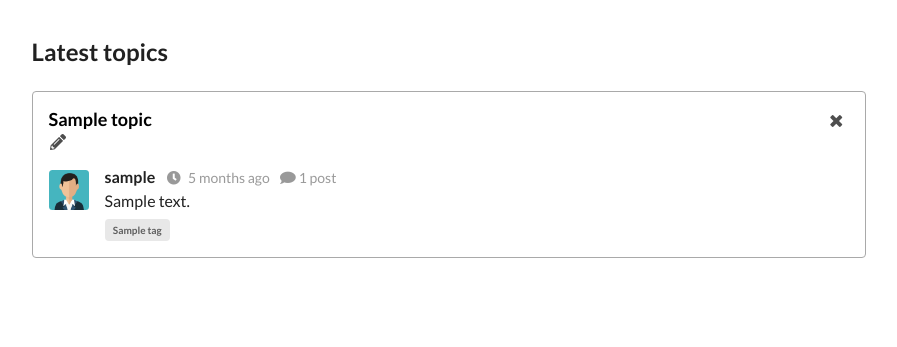
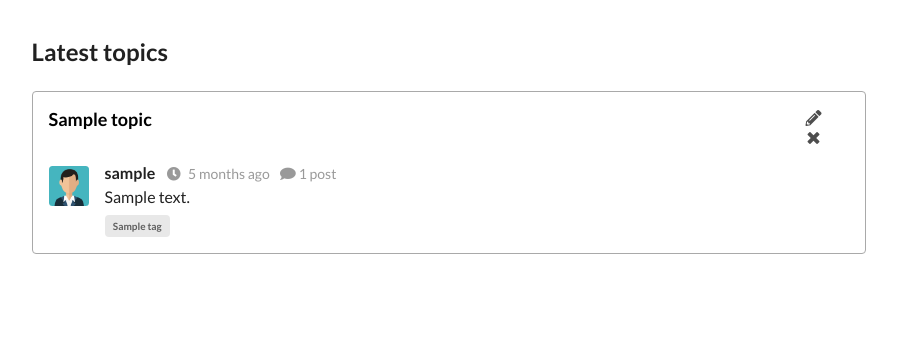
Before and after one commit to joonaspartanen/tsoha-forum, a Flask app: page /topics in a window 1280 px wide. Shown: the part 153-500 px from the top of the page, without its empty margins (45-942 px from the left). Run offline with Flask 2, Linux system fonts and the light colour scheme; a user stored in the database is signed in; tables that the repository leaves empty hold one stand-in row (values such as "Sample post"); some libraries are stand-ins or nearby versions.

Commit message:
Update CSS

```diff
--- a/application/static/styles.css
+++ b/application/static/styles.css
@@ -25,7 +25,7 @@ h1.ui.header.main-title {
 
 .topic-header-row > .topic-subject {
   margin-bottom: 0;
-  width: 90%;
+  width: 100%;
 }
 
 .topic-subject > a {
@@ -49,7 +49,7 @@ h1.ui.header.main-title {
 }
 
 .topic-subject-input {
-  width: 90%;
+  width: 100%;
   font-size: 1.28571429rem;
   font-weight: 700;
   border: 0;
@@ -60,6 +60,8 @@ h1.ui.header.main-title {
 }
 
 .topic-header-row {
+  display: flex;
+  justify-items: flex-end;
   padding: 1em 0 1em 0;
 }
 
@@ -88,18 +90,14 @@ h1.ui.header.main-title {
   font-family: Lato, 'Helvetica Neue', Arial, Helvetica, sans-serif;
 }
 
-.edit-icon {
-  position: absolute;
-  right: 2.5em;
-  top: 1.2em;
-}
-
-.delete-icon {
-  position: absolute;
-  right: 1em;
-  top: 1.2em;
-}
-
 .tag-list {
   margin-bottom: 1em;
 }
+
+.actions > .likes-label {
+  margin-right: 1em;
+}
+
+.button-group {
+  display: flex;
+}
```
